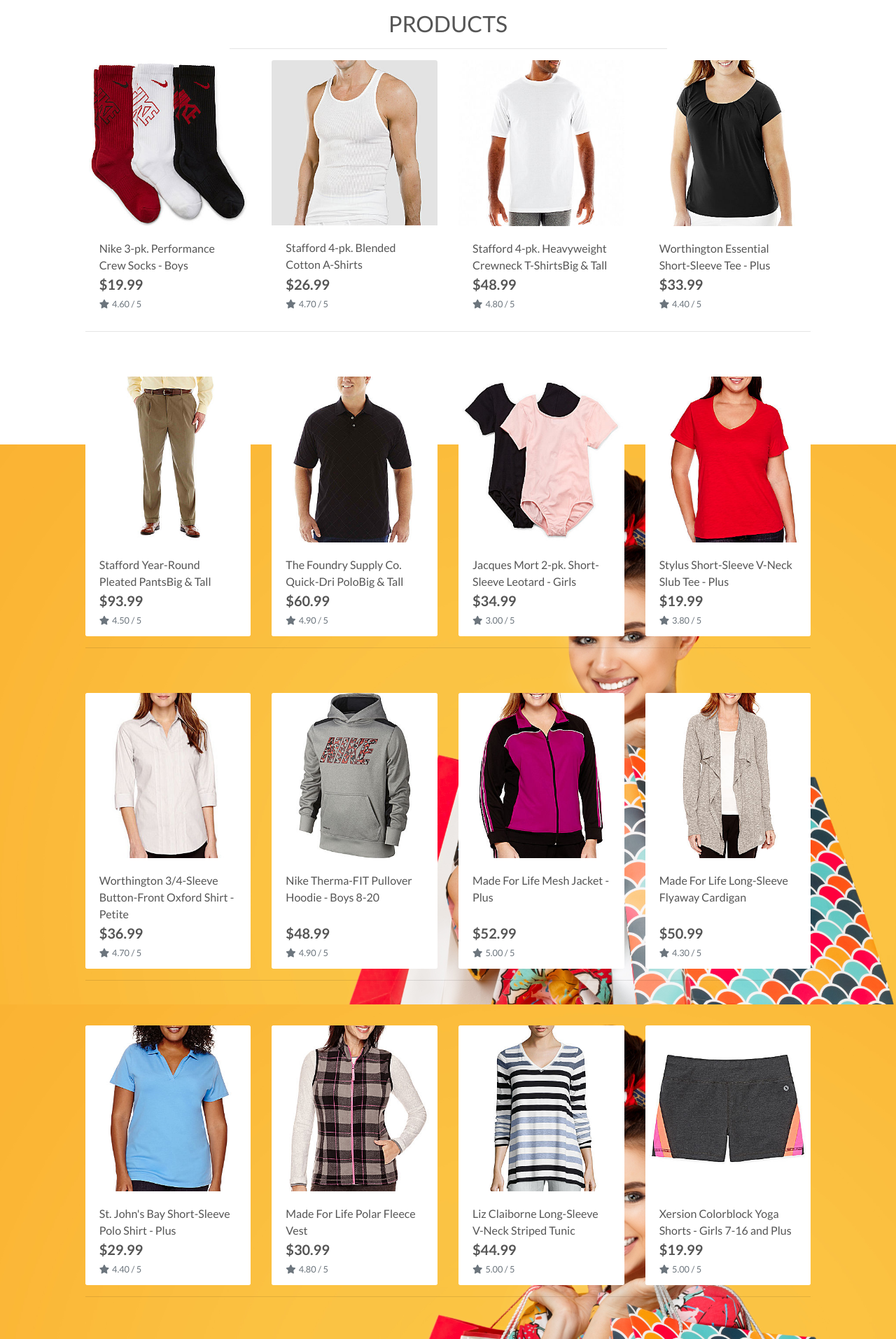
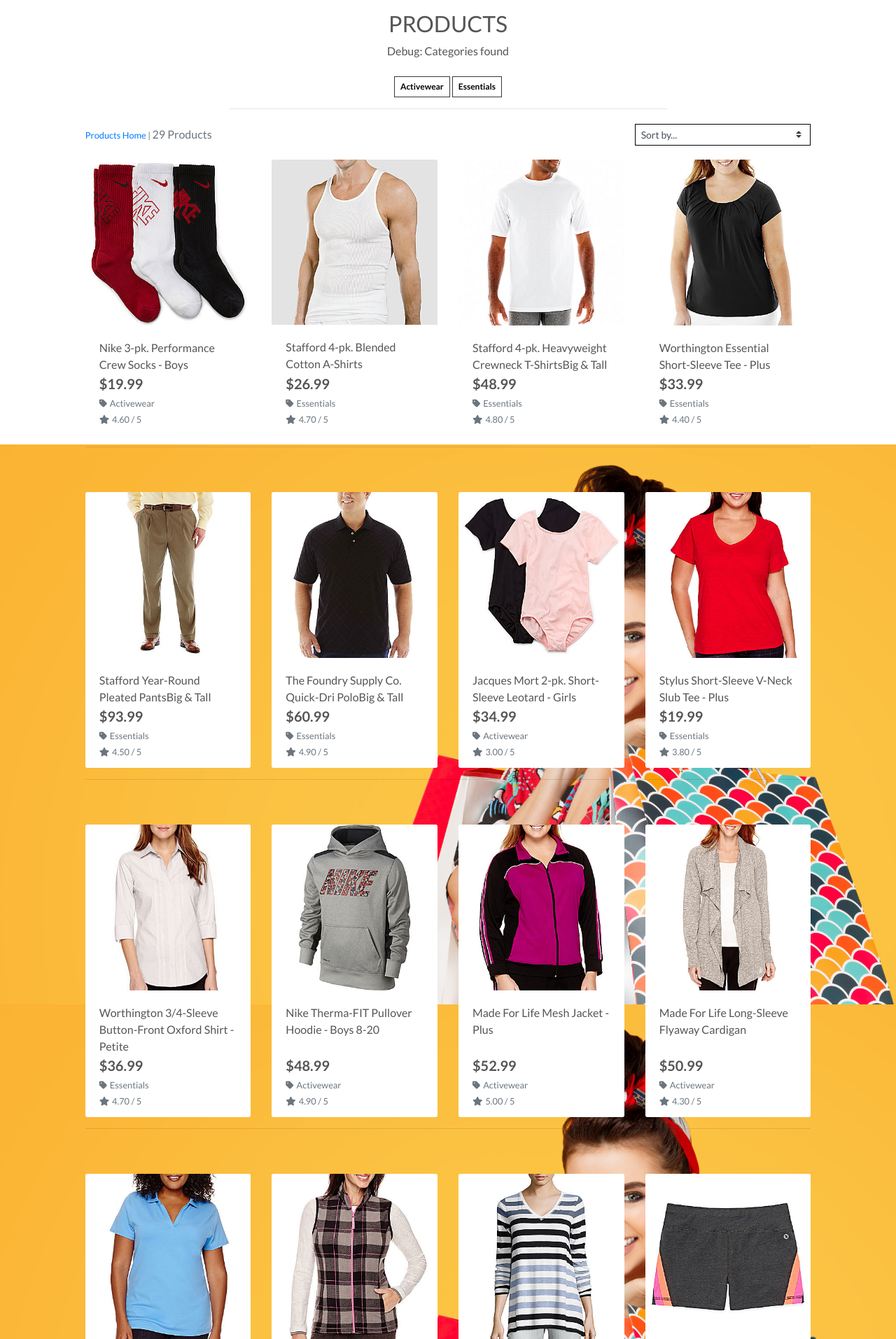
Before and after one commit to A-Hebbes/boutique_ado_v1, a Django app: a page that uses products/templates/products/products.html in a window 1280 px wide. Shown: the part 165-2078 px from the top of the page at 70% size. Run offline with Django 3.2, Linux system fonts and the light colour scheme; data comes from the database, SQL or seed files in the repository; some libraries are stand-ins or nearby versions.

Commit message:
add sort functionality

```diff
--- a/products/templates/products/products.html
+++ b/products/templates/products/products.html
@@ -15,12 +15,46 @@
     <div class="row">
         <div class="col text-center mt-3">
             <h2 class="logo-font">Products</h2>
+            {% if current_categories %}
+                <p>Debug: Categories found</p>
+                {% for c in current_categories %}
+                    <a class="category-badge text-decoration-none" href="{% url 'products' %}?category={{ c.name }}">
+                        <span class="p-2 mt-2 badge badge-white text-black rounded-0 border border-dark">{{ c.friendly_name }}</span>
+                    </a>
+                {% endfor %}
+            {% else %}
+                <p>Debug: No categories found</p>
+            {% endif %}
             <hr class="w-50 mb-1">
         </div>
     </div>
     <div class="row">
         <div class="product-container col-10 offset-1">
-            <div class="row mt-1 mb-2"></div>
+            <div class="row mt-1 mb-2">
+                <div class="col-12 col-md-6 my-auto order-md-last d-flex justify-content-center justify-content-md-end">
+                    <div class="sort-select-wrapper w-50">
+                        <select id="sort-selector" class="custom-select custom-select-sm rounded-0 border border-{% if current_sorting != 'None_None' %}info{% else %}black{% endif %}">
+                            <option value="reset" {% if current_sorting == 'None_None' %}selected{% endif %}>Sort by...</option>
+                            <option value="price_asc" {% if current_sorting == 'price_asc' %}selected{% endif %}>Price (low to high)</option>
+                            <option value="price_desc" {% if current_sorting == 'price_desc' %}selected{% endif %}>Price (high to low)</option>
+                            <option value="rating_asc" {% if current_sorting == 'rating_asc' %}selected{% endif %}>Rating (low to high)</option>
+                            <option value="rating_desc" {% if current_sorting == 'rating_desc' %}selected{% endif %}>Rating (high to low)</option>
+                            <option value="name_asc" {% if current_sorting == 'name_asc' %}selected{% endif %}>Name (A-Z)</option>
+                            <option value="name_desc" {% if current_sorting == 'name_desc' %}selected{% endif %}>Name (Z-A)</option>
+                            <option value="category_asc" {% if current_sorting == 'category_asc' %}selected{% endif %}>Category (A-Z)</option>
+                            <option value="category_desc" {% if current_sorting == 'category_desc' %}selected{% endif %}>Category (Z-A)</option>
+                        </select>
+                    </div>
+                </div>
+                <div class="col-12 col-md-6 order-md-first">
+                    <p class="text-muted mt-3 text-center text-md-left">
+                        {% if search_term or current_categories or current_sorting != 'None_None' %}
+                            <span class="small"><a href="{% url 'products' %}">Products Home</a> | </span>
+                        {% endif %}
+                        {{ products|length }} Products{% if search_term %} found for <strong>"{{ search_term }}"</strong>{% endif %}
+                    </p>
+                </div>
+            </div>
             <div class="row">
                 {% for product in products %}
                     <div class="col-sm-6 col-md-6 col-lg-4 col-xl-3">
@@ -41,6 +75,13 @@
                                 <div class="row">
                                     <div class="col">
                                         <p class="lead mb-0 text-left font-weight-bold">${{ product.price }}</p>
+                                        {% if product.category %}
+                                        <p class="small mt-1 mb-0">
+                                            <a class="text-muted" href="{% url 'products'%}?category={{ product.category.name }}">
+                                                <i class="fas fa-tag mr-1"></i>{{ product.category.friendly_name }}
+                                            </a>
+                                        </p>
+                                        {% endif %}
                                         {% if product.rating %}
                                             <small class="text-muted"><i class="fas fa-star mr-1"></i>{{ product.rating }} / 5</small>
                                         {% else %}
@@ -51,7 +92,6 @@
                             </div>
                         </div>
                     </div>
-
                     {% if forloop.counter|divisibleby:1 %}
                         <div class="col-12 d-sm-none mb-5">
                             <hr>
--- a/products/urls.py
+++ b/products/urls.py
@@ -1,9 +1,16 @@
+print("Loading products/urls.py")
+
 from django.contrib import admin
 from django.urls import path, include
 from .import views
+
+print("Views imported in products/urls.py")
+print(dir(views))
 
 urlpatterns = [
     path('', views.all_products, name='products'),
     path('<int:product_id>/', views.product_detail, name='product_detail'),
 
 ]
+
+print("URLs defined in products/urls.py")
--- a/products/views.py
+++ b/products/views.py
@@ -1,13 +1,18 @@
 from django.shortcuts import render, redirect, reverse, get_object_or_404
 from django.contrib import messages
 from django.db.models import Q
+from django.db.models.functions import Lower
 from .models import Product, Category
 
-# Create your views here.
+import logging
+logger = logging.getLogger(__name__)
 
 def all_products(request):
-    print("all_products view called")
-    """A View to show all products and sorting and searching  """
+    print("--- Starting all_products view ---")
+    all_categories = Category.objects.all()
+    print(f"All categories in database: {[cat.name for cat in all_categories]}")
+
+    """A View to show all products and sorting and searching"""
 
     products = Product.objects.all()
     query = None
@@ -22,6 +27,8 @@ def all_products(request):
             if sortkey == 'name':
                 sortkey = 'lower_name'
                 products = products.annotate(lower_name=Lower('name'))
+            if sortkey == 'category':
+                sortkey = 'category__name'
 
             if 'direction' in request.GET:
                 direction = request.GET['direction']
@@ -31,8 +38,12 @@ def all_products(request):
 
         if 'category' in request.GET:
             categories = request.GET['category'].split(',')
+            # Strip whitespace from each category
+            categories = [c.strip() for c in categories]
+            print(f"Categories from URL: {categories}")  # New print statement
             products = products.filter(category__name__in=categories)
             categories = Category.objects.filter(name__in=categories)
+            print(f"Filtered categories: {[cat.name for cat in categories]}")
 
         if 'q' in request.GET:
             query = request.GET['q']
@@ -52,15 +63,16 @@ def all_products(request):
         'current_sorting': current_sorting,
     }
 
+    print(f"Number of products being sent to template: {products.count()}")
+    print(f"Categories being sent to template: {[cat.name for cat in categories] if categories else 'All'}")
+    print("--- Ending all_products view ---")
+
     return render(request, 'products/products.html', context)
 
-
-
 def product_detail(request, product_id):
-    """A View to show product deatil """
+    """A View to show product detail"""
 
     product = get_object_or_404(Product, pk=product_id)
-
 
     context = {
         'product': product,
--- a/static/css/base.css
+++ b/static/css/base.css
@@ -69,6 +69,12 @@ body {
     background: white;
     z-index: -1;
 }
+
+a.category-badge > span.badge:hover {
+    background: #212529 !important;
+    color: #fff !important;
+}
+
 /* -------------------------------- Media Queries */
 
 /* Slightly larger container on xl screens */
```
Also changed, not shown: boutique_ado/settings.py (+44 -0 lines), products/templates/products/product_detail.html (+7 -0 lines), 1 other file. Lines whose indentation alone changed are shown as unchanged.
